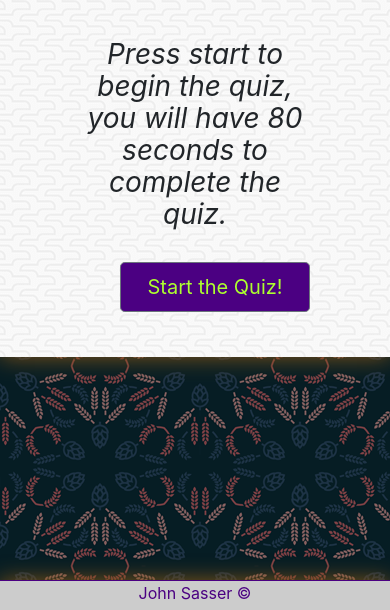
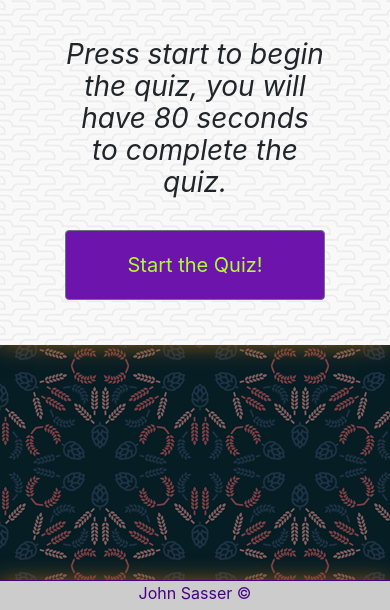
Before and after one commit to JohnSasser/04-CodeQuiz, a plain HTML site: page index.html in a window 390 px wide. Shown: the part 234-844 px from the top of the page. Drawn offline with nearby package versions, Linux system fonts and the light colour scheme; no server answers.

Commit message:
added media query size adjustments to the buttons

```diff
--- a/assets/css/style.css
+++ b/assets/css/style.css
@@ -51,7 +51,7 @@ body {
 	background-color: rgb(109, 20, 173);
 	color: greenyellow;
 	width: 60%;
-	height: 50px;
+	/* height: 50px; */
 	margin: auto;
 	margin-bottom: 20px;
 }
@@ -76,6 +76,12 @@ footer {
 	width: 100%;
 }
 @media (max-width: 680px) {
+	.questions-container {
+		padding: 0;
+	}
+	ul {
+		padding: 0;
+	}
 	body {
 		background-color: rgb(62, 62, 62);
 	}
@@ -83,9 +89,21 @@ footer {
 		padding: 0;
 	}
 	.btn {
-		background-color: indigo;
+		background-color: rgb(109, 20, 173);
+		box-shadow: none;
+		color: greenyellow;
 		width: 100%;
-		/* margin: 0 auto; */
+		height: 70px;
+		font-size: 20px;
+		/* margin: none; */
+		margin-bottom: 20px;
+		padding: 0;
+	}
+	.btn:hover {
+		background-color: rgb(109, 20, 173);
+		color: greenyellow;
+		width: 100%;
+		font-size: 20px;
 	}
 	.main-container {
 		padding: 0;
--- a/assets/javascript/object.js
+++ b/assets/javascript/object.js
@@ -44,3 +44,4 @@ var questions = [
 		answer: "<body>"
 	}
 ];
+// export { questions };
--- a/assets/javascript/script.js
+++ b/assets/javascript/script.js
@@ -9,56 +9,12 @@ var $buttons = $("#button1, #button2, #button3, #button4");
 var submitName = $("#code-form");
 // id for the High Scores input;
 var submitInput = $("#input");
-// array to hold user data, appended to ol ("#high-score");
+// array to hold user data, appended to ul ("#high-score");
 var scoreArr = [];
 
-var questions = [
-	{
-		title: "Commonly used data types DO NOT include:",
-		choice: ["strings", "alerts", "booleans", "numbers"],
-		answer: "alerts"
-	},
-	{
-		title: "The condition in an if / else statement is enclosed within ____.",
-		choice: ["quotes", "curly brackets", "parentheses", "square brackets"],
-		answer: "parentheses"
-	},
-	{
-		title: "jQuery and the internet, are a type of what?",
-		choice: ["programs", "AI's", "softwares", "API's"],
-		answer: "API's"
-	},
-	{
-		title:
-			"What is the default behavior called that is used to move declarations to the top of the current scope?",
-		choice: ["sorting", "arranging", "hoisting", "looping"],
-		answer: "hoisting"
-	},
-	{
-		title:
-			"What is the format called that is used for storing and transporting data?",
-		choice: ["syntax", "html", "boolean", "JSON"],
-		answer: "JSON"
-	},
-	{
-		title:
-			"What is the type of loop that continues through a block of code as long as the specified condition remains TRUE?",
-		choice: ["while", "durning", "for", "after"],
-		answer: "while"
-	},
-	{
-		title: "What defines the accessibility and visibility of variables",
-		choice: ["range", "definition", "depth", "scope"],
-		answer: "scope"
-	},
-	{
-		title:
-			"where is the javascript link found without adding an attribute to defer",
-		choice: ["<head>", "<body>", "<style>", "<script>"],
-		answer: "<body>"
-	}
-];
+// import { questions } from "./object";
 
+$.getScript("./object");
 $(".questions").text(
 	"Press start to begin the quiz, you will have 80 seconds to complete the quiz."
 );
--- a/index.html
+++ b/index.html
@@ -11,7 +11,9 @@
     <link rel="stylesheet" href="assets/css/style.css">
     <script src="https://code.jquery.com/jquery-3.4.1.min.js"
         integrity="sha256-CSXorXvZcTkaix6Yvo6HppcZGetbYMGWSFlBw8HfCJo=" crossorigin="anonymous"></script>
+    <script src="./assets/javascript/object.js" async defer></script>
     <script src="./assets/javascript/script.js" async defer></script>
+
 </head>
 
 <body>
@@ -34,8 +36,8 @@
                             <input id="input" class="form-control form-control-lg hide" type="text"
                                 placeholder="Create Your Username:" />
                         </div>
-                        <ol id="high-score">
-                        </ol>
+                        <ul id="high-score">
+                        </ul>
                     </form>
                 </div>
             </div>
@@ -44,19 +46,19 @@
                     <div class=" col-sm-12 col-md-12 col-lg-12">
                         <div class="questions" id="question"></div>
                         <ul id="answers"><br>
-                            <button id="startQuiz" type="button" class="btn btn-secondary btn-lg btn-block start">Start
+                            <button id="startQuiz" type="button" class="btn btn-secondary btn-xl btn-block start">Start
                                 the
                                 Quiz!</button>
-                            <button id="button1" type="button" class="btn btn btn-block answer"
+                            <button id="button1" type="button" class="btn btn btn-block btn-lg answer"
                                 style="outline: none;">answer</button>
 
-                            <button id="button2" type="button" class="btn btn btn-block answer"
+                            <button id="button2" type="button" class="btn btn btn-block btn-lg answer"
                                 style="outline: none;">answer</button>
 
-                            <button id="button3" type="button" class="btn btn btn-block answer"
+                            <button id="button3" type="button" class="btn btn btn-block btn-lg answer"
                                 style="outline: none;">answer</button>
 
-                            <button id="button4" type="button" class="btn btn btn-block answer"
+                            <button id="button4" type="button" class="btn btn btn-block btn-lg answer"
                                 style="outline: none;">answer</button>
                         </ul>
                     </div>
```
